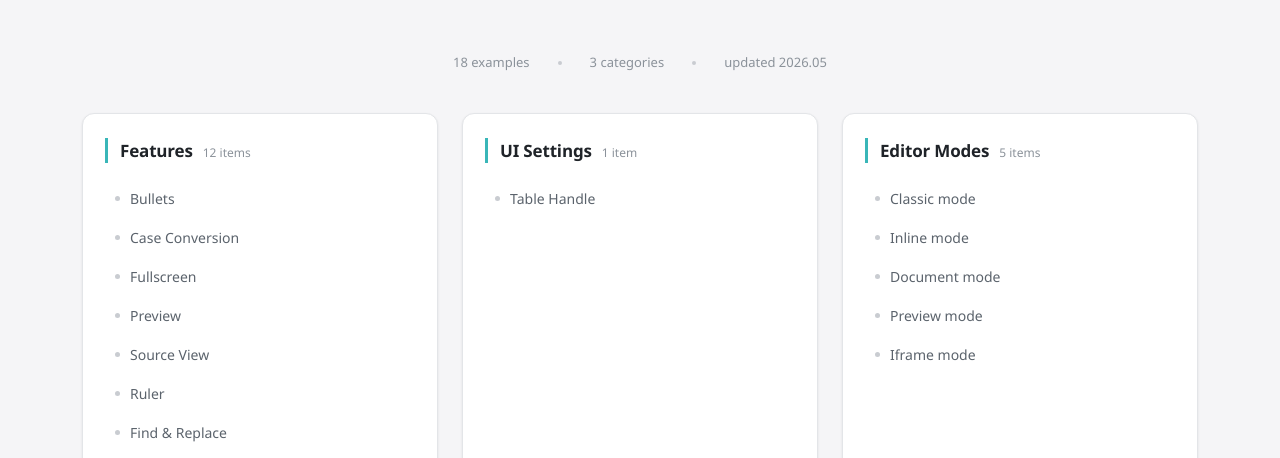
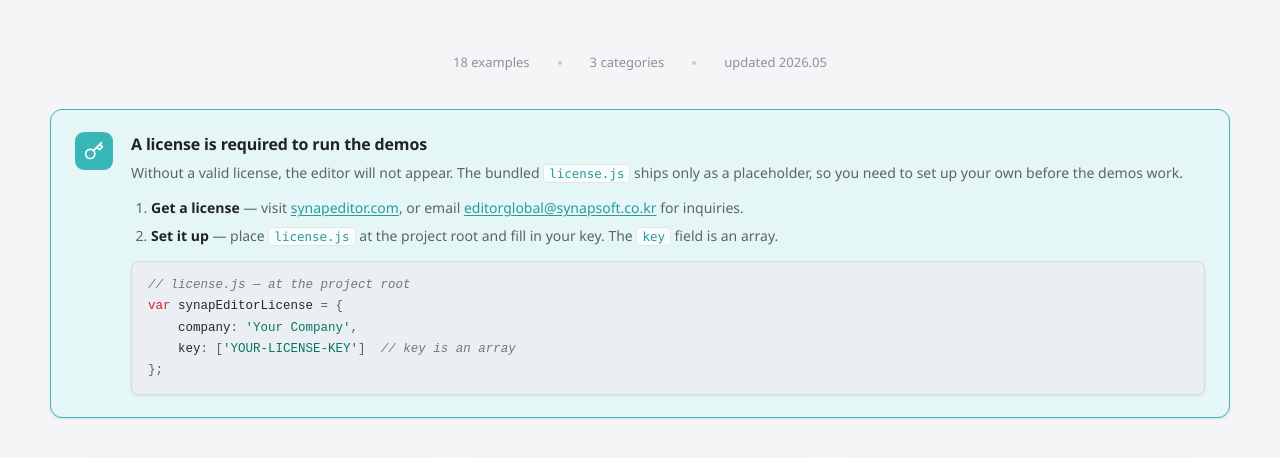
Before and after one commit to synapeditor/demo, a website: page index.html in a window 1280 px wide. Shown: the part 296-754 px from the top of the page. Drawn offline with Linux system fonts and the light colour scheme.

Commit message:
EDITOR-12522/[Global] 데모 첫 화면(index.html)에 라이선스 발급 안내 추가
- 수정: `index.html`에 `license.js` 파일에 대한 안내를 추가하였습니다.

```diff
--- a/assets/styles.css
+++ b/assets/styles.css
@@ -143,6 +143,78 @@
     color: var(--se-text-faint);
 }
 .index-meta .dot { width: 4px; height: 4px; border-radius: 50%; background: var(--se-border-strong); }
+
+/* ============ License notice (index) ============ */
+.license-notice {
+    box-sizing: border-box;
+    width: calc(100% - 64px);
+    max-width: 1180px;
+    margin: 36px auto 0;
+    padding: 22px 24px;
+    display: flex;
+    gap: 18px;
+    background: var(--se-primary-soft);
+    border: 1px solid var(--se-primary);
+    border-radius: 12px;
+    box-shadow: var(--se-shadow);
+}
+.license-notice .ln-icon {
+    flex-shrink: 0;
+    width: 38px;
+    height: 38px;
+    border-radius: 9px;
+    background: var(--se-primary);
+    color: #fff;
+    display: grid;
+    place-items: center;
+}
+.license-notice .ln-body { flex: 1; min-width: 0; }
+.license-notice .ln-title {
+    margin: 0 0 6px;
+    font-size: 16px;
+    font-weight: 600;
+    letter-spacing: -0.01em;
+    color: var(--se-text);
+}
+.license-notice .ln-desc {
+    margin: 0 0 14px;
+    font-size: 14px;
+    color: var(--se-text-muted);
+}
+.license-notice .ln-steps {
+    margin: 0 0 14px;
+    padding-left: 20px;
+    font-size: 14px;
+    color: var(--se-text-muted);
+    display: flex;
+    flex-direction: column;
+    gap: 7px;
+}
+.license-notice .ln-steps b { color: var(--se-text); font-weight: 600; }
+.license-notice .ln-steps a {
+    color: var(--se-primary-dark);
+    font-weight: 500;
+    text-decoration: underline;
+    text-underline-offset: 2px;
+}
+.license-notice .ln-steps a:hover { color: var(--se-primary); }
+.license-notice code {
+    font-family: 'SF Mono', 'Consolas', monospace;
+    font-size: 12.5px;
+    background: rgba(255, 255, 255, 0.7);
+    border: 1px solid var(--se-border);
+    border-radius: 4px;
+    padding: 1px 5px;
+    color: var(--se-primary-dark);
+}
+.license-notice .ln-code {
+    margin: 0;
+    padding: 13px 16px;
+    font-size: 12.5px;
+}
+@media (max-width: 640px) {
+    .license-notice { flex-direction: column; gap: 14px; }
+}
 
 .toc {
     max-width: 1180px;
--- a/index.html
+++ b/index.html
@@ -29,6 +29,29 @@
             <span class="dot"></span>
             <span>updated 2026.05</span>
         </div>
+
+        <section class="license-notice" aria-label="License setup guide">
+            <div class="ln-icon" aria-hidden="true">
+                <svg width="20" height="20" viewBox="0 0 24 24" fill="none" stroke="currentColor" stroke-width="2" stroke-linecap="round" stroke-linejoin="round">
+                    <circle cx="7.5" cy="15.5" r="5.5"/>
+                    <path d="m21 2-9.6 9.6"/>
+                    <path d="m15.5 7.5 3 3L22 7l-3-3"/>
+                </svg>
+            </div>
+            <div class="ln-body">
+                <h2 class="ln-title">A license is required to run the demos</h2>
+                <p class="ln-desc">Without a valid license, the editor will not appear. The bundled <code>license.js</code> ships only as a placeholder, so you need to set up your own before the demos work.</p>
+                <ol class="ln-steps">
+                    <li><b>Get a license</b> — visit <a href="https://www.synapeditor.com" target="_blank" rel="noopener">synapeditor.com</a>, or email <a href="mailto:editorglobal@synapsoft.co.kr">editorglobal@synapsoft.co.kr</a> for inquiries.</li>
+                    <li><b>Set it up</b> — place <code>license.js</code> at the project root and fill in your key. The <code>key</code> field is an array.</li>
+                </ol>
+                <div class="code-block ln-code"><pre><span class="com">// license.js — at the project root</span>
+<span class="kw">var</span> <span class="var">synapEditorLicense</span> <span class="punc">=</span> <span class="punc">{</span>
+    <span class="var">company</span><span class="punc">:</span> <span class="str">'Your Company'</span><span class="punc">,</span>
+    <span class="var">key</span><span class="punc">:</span> <span class="punc">[</span><span class="str">'YOUR-LICENSE-KEY'</span><span class="punc">]</span>  <span class="com">// key is an array</span>
+<span class="punc">}</span><span class="punc">;</span></pre></div>
+            </div>
+        </section>
 
         <section class="toc">
             <div class="toc-grid">
```
